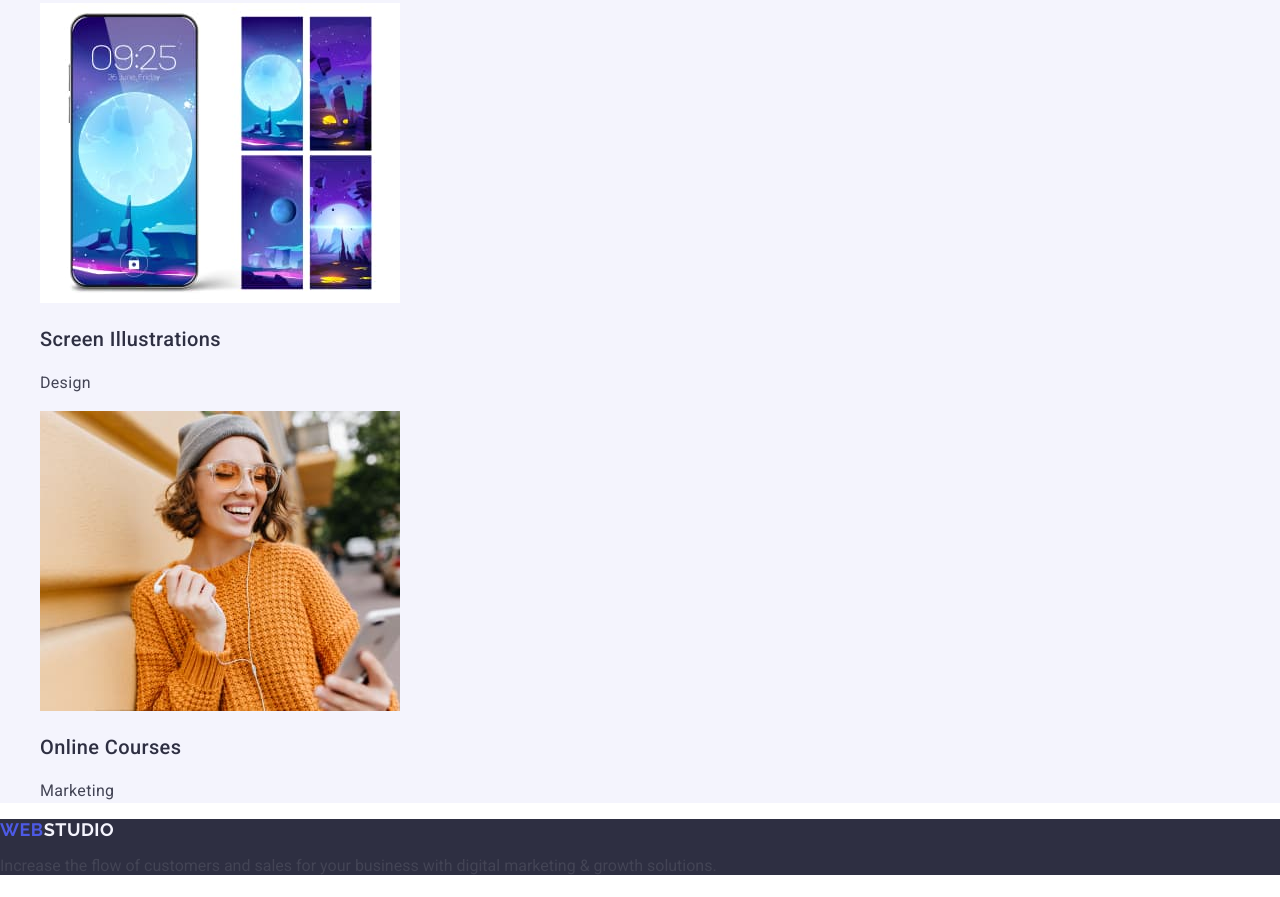
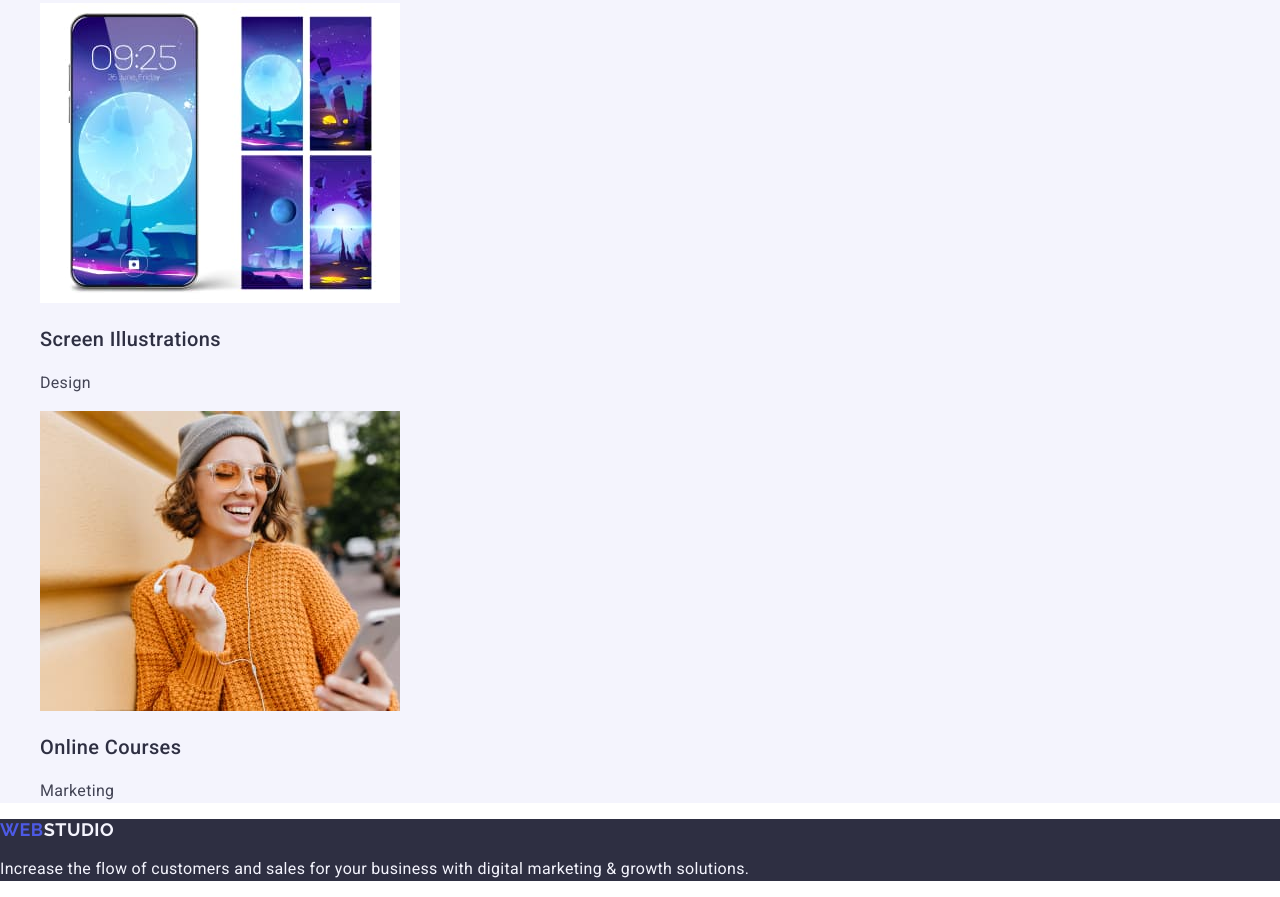
Before and after one commit to Volodymyr-Vo/goit-markup-hw-02, a plain HTML site: page index.html in a window 1280 px wide. Shown: the part 3970-4867 px from the top of the page. Drawn offline with nearby package versions, Linux system fonts and the light colour scheme.

Commit message:
add index file

```diff
--- a/css/styles.css
+++ b/css/styles.css
@@ -148,3 +148,11 @@ a {
 .page-footer {
   background-color: #2e2f42;
 }
+
+.text-end {
+  font-weight: 400;
+  font-size: 16px;
+  line-height: 1.5;
+  letter-spacing: 0.02em;
+  color: #f4f4fd;
+}
```
